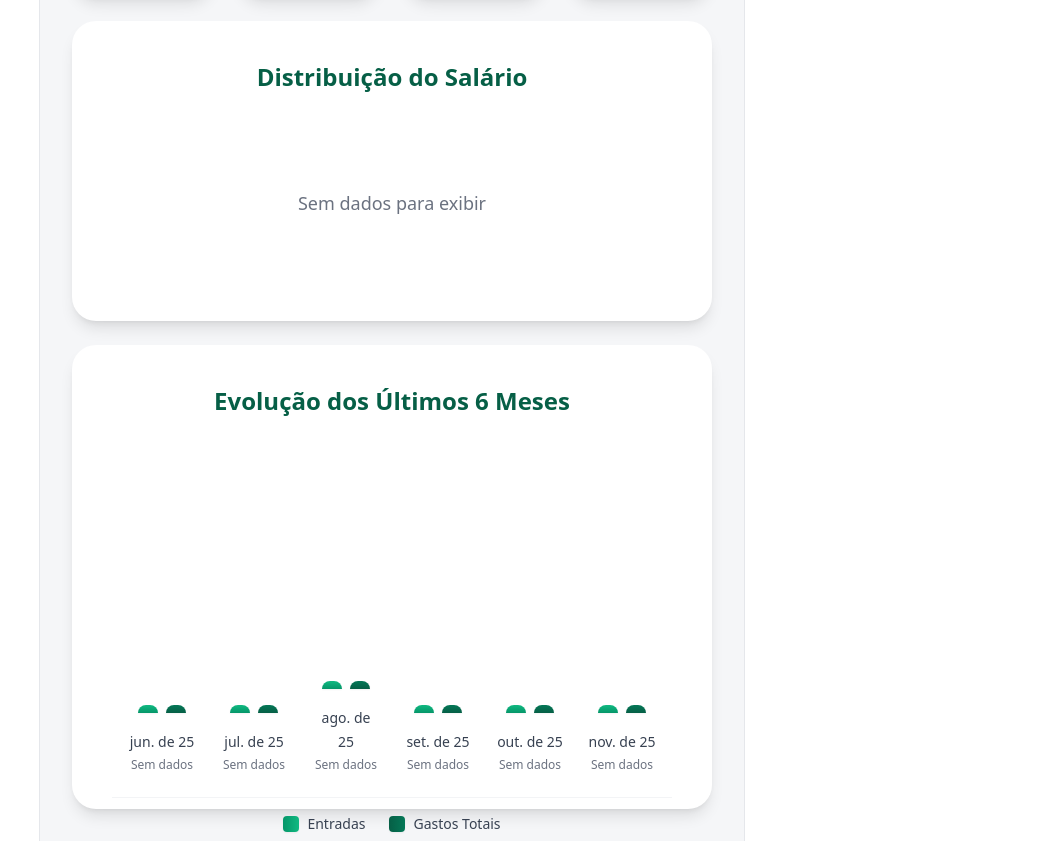
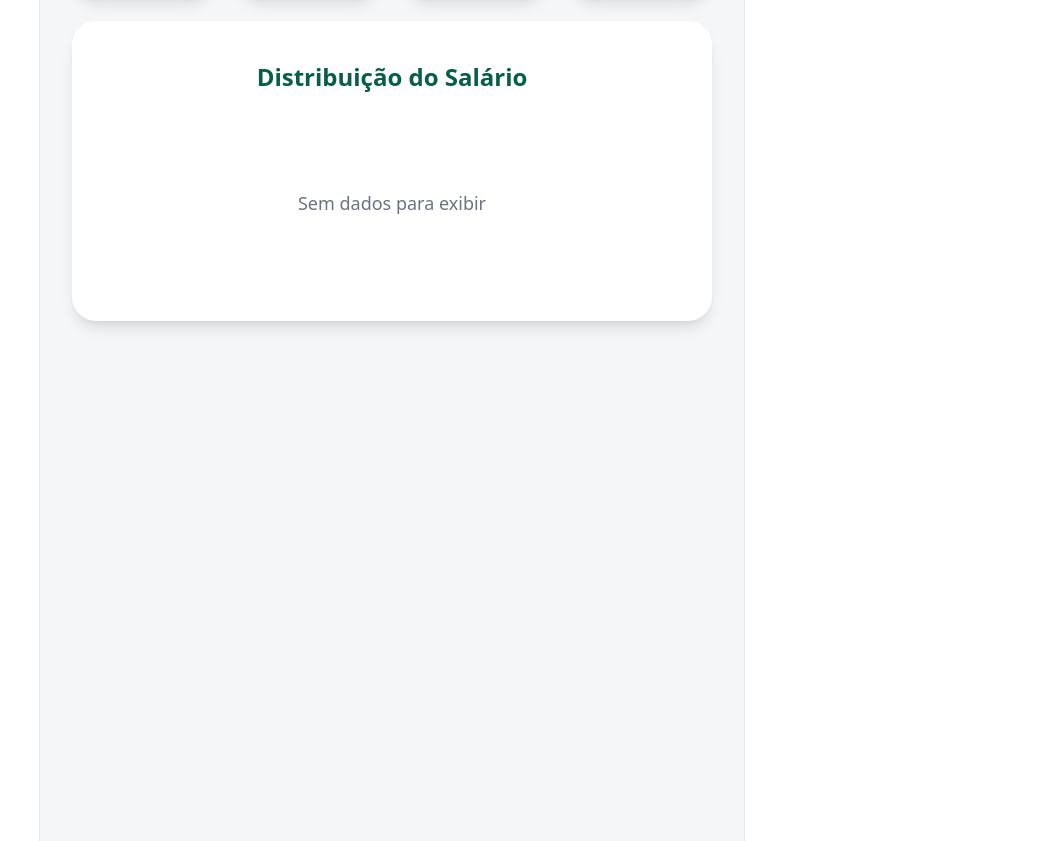
Before and after one commit to victorsilvsa/Financeiro, a plain HTML site: page financeiro/index.html in a window 1280 px wide and 1472 px high. Shown: the part 631-1472 px from the top of the page, without its empty margins (216-1280 px from the left). Drawn offline with nearby package versions, Linux system fonts and the light colour scheme.

Commit message:
Update index.html

```diff
--- a/financeiro/index.html
+++ b/financeiro/index.html
@@ -995,14 +995,7 @@
               </div>
             </div>
 
-            <!-- Evolução dos Últimos 6 Meses -->
-            <div class="bg-white rounded-3xl p-10 shadow-lg border-0 card-hover">
-              <h3 class="text-2xl font-bold text-emerald-800 mb-8 text-center">Evolução dos Últimos 6 Meses</h3>
-              <div class="h-80">
-                ${renderMonthlyChart()}
-              </div>
-            </div>
-          </div></div>
+           </div>
         </div>
       `;
     }
```
